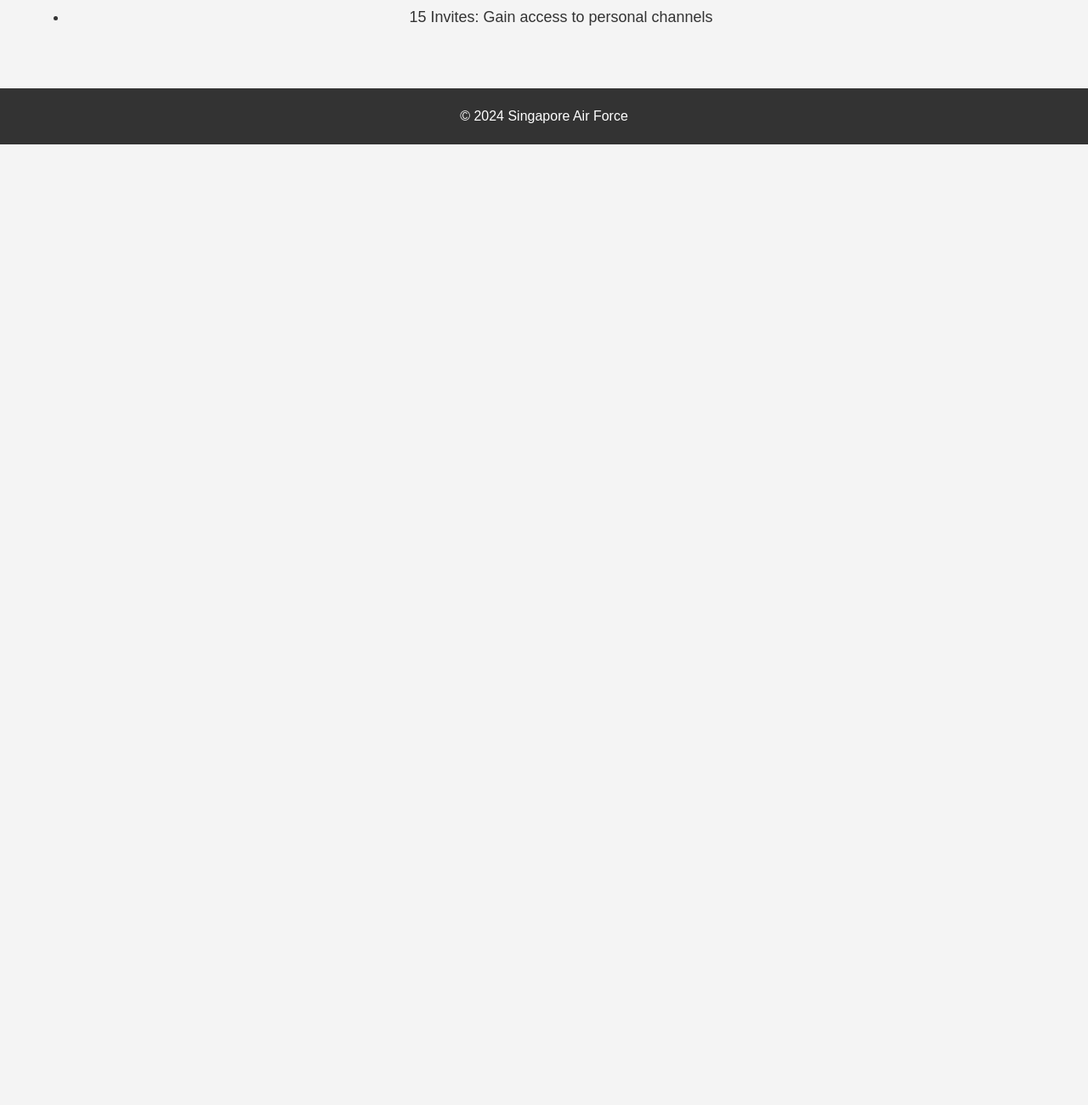
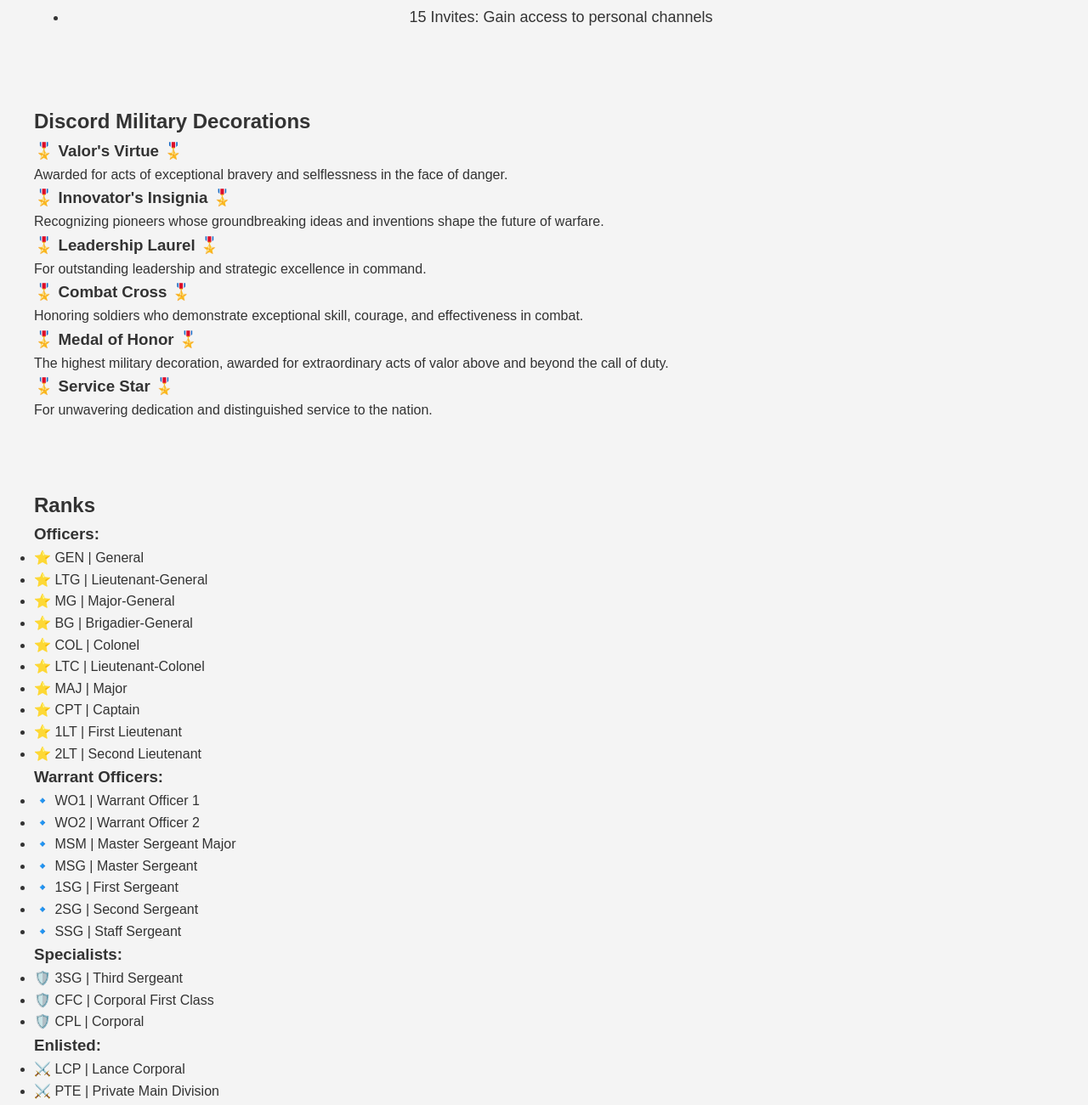
Before and after one commit to ezxmax/Singapore-Airforce, a plain HTML site: page index.html in a window 1280 px wide. Shown: the part 1280-2581 px from the top of the page at 85% size. Before the commit the page ends 1450 px from the top, so only its background shows below. Drawn offline with Linux system fonts and the light colour scheme.

Commit message:
Update index.html

```diff
--- a/index.html
+++ b/index.html
@@ -33,16 +33,16 @@
             <div class="container">
                 <h2>Server Rules</h2>
                 <ol>
-                    <li>Respect Everyone</li>
-                    <li>No Spamming or Flooding</li>
-                    <li>Keep Content Appropriate</li>
-                    <li>Use Channels Appropriately</li>
-                    <li>No NSFW Content</li>
-                    <li>Respect Privacy</li>
-                    <li>Follow Discord's Terms of Service</li>
-                    <li>Listen to Staff</li>
-                    <li>No Advertising or Self-Promotion</li>
-                    <li>Reporting Issues</li>
+                    <li>Respect Everyone: Treat others with kindness and respect.</li>
+                    <li>No Spamming or Flooding: Avoid excessive posting of messages, emojis, or images.</li>
+                    <li>Keep Content Appropriate: Ensure all shared content is suitable for all age groups.</li>
+                    <li>Use Channels Appropriately: Post content in the appropriate channels according to their assigned topics.</li>
+                    <li>No NSFW Content: Do not share explicit content.</li>
+                    <li>Respect Privacy: Protect your own privacy and the privacy of others.</li>
+                    <li>Follow Discord's Terms of Service: Adhere to Discord's guidelines at all times.</li>
+                    <li>Listen to Staff: Follow the instructions of server moderators and administrators.</li>
+                    <li>No Advertising or Self-Promotion: Do not advertise without permission.</li>
+                    <li>Reporting Issues: Report problems to server staff.</li>
                 </ol>
             </div>
         </section>
@@ -57,11 +57,82 @@
                 </ul>
             </div>
         </section>
-    </main>
-    <footer>
-        <div class="container">
-            <p>&copy; 2024 Singapore Air Force</p>
-        </div>
-    </footer>
-</body>
-</html>
+        <section class="decorations">
+            <div class="container">
+                <h2>Discord Military Decorations</h2>
+                <div class="decorations-list">
+                    <div class="decoration">
+                        <h3>🎖️ Valor's Virtue 🎖️</h3>
+                        <p>Awarded for acts of exceptional bravery and selflessness in the face of danger.</p>
+                    </div>
+                    <div class="decoration">
+                        <h3>🎖️ Innovator's Insignia 🎖️</h3>
+                        <p>Recognizing pioneers whose groundbreaking ideas and inventions shape the future of warfare.</p>
+                    </div>
+                    <div class="decoration">
+                        <h3>🎖️ Leadership Laurel 🎖️</h3>
+                        <p>For outstanding leadership and strategic excellence in command.</p>
+                    </div>
+                    <div class="decoration">
+                        <h3>🎖️ Combat Cross 🎖️</h3>
+                        <p>Honoring soldiers who demonstrate exceptional skill, courage, and effectiveness in combat.</p>
+                    </div>
+                    <div class="decoration">
+                        <h3>🎖️ Medal of Honor 🎖️</h3>
+                        <p>The highest military decoration, awarded for extraordinary acts of valor above and beyond the call of duty.</p>
+                    </div>
+                    <div class="decoration">
+                        <h3>🎖️ Service Star 🎖️</h3>
+                        <p>For unwavering dedication and distinguished service to the nation.</p>
+                    </div>
+                </div>
+            </div>
+        </section>
+        <section class="ranks">
+            <div class="container">
+                <h2>Ranks</h2>
+                <div class="rank-group">
+                    <h3>Officers:</h3>
+                    <ul>
+                        <li>⭐️ GEN | General</li>
+                        <li>⭐️ LTG | Lieutenant-General</li>
+                        <li>⭐️ MG | Major-General</li>
+                        <li>⭐️ BG | Brigadier-General</li>
+                        <li>⭐️ COL | Colonel</li>
+                        <li>⭐️ LTC | Lieutenant-Colonel</li>
+                        <li>⭐️ MAJ | Major</li>
+                        <li>⭐️ CPT | Captain</li>
+                        <li>⭐️ 1LT | First Lieutenant</li>
+                        <li>⭐️ 2LT | Second Lieutenant</li>
+                    </ul>
+                </div>
+                <div class="rank-group">
+                    <h3>Warrant Officers:</h3>
+                    <ul>
+                        <li>🔹 WO1 | Warrant Officer 1</li>
+                        <li>🔹 WO2 | Warrant Officer 2</li>
+                        <li>🔹 MSM | Master Sergeant Major</li>
+                        <li>🔹 MSG | Master Sergeant</li>
+                        <li>🔹 1SG | First Sergeant</li>
+                        <li>🔹 2SG | Second Sergeant</li>
+                        <li>🔹 SSG | Staff Sergeant</li>
+                    </ul>
+                </div>
+                <div class="rank-group">
+                    <h3>Specialists:</h3>
+                    <ul>
+                        <li>🛡️ 3SG | Third Sergeant</li>
+                        <li>🛡️ CFC | Corporal First Class</li>
+                        <li>🛡️ CPL | Corporal</li>
+                    </ul>
+                </div>
+                <div class="rank-group">
+                    <h3>Enlisted:</h3>
+                    <ul>
+                        <li>⚔️ LCP | Lance Corporal</li>
+                        <li>⚔️ PTE | Private Main Division</li>
+                    </ul>
+                </div>
+            </div>
+        </section>
+        <section class="highest
```
